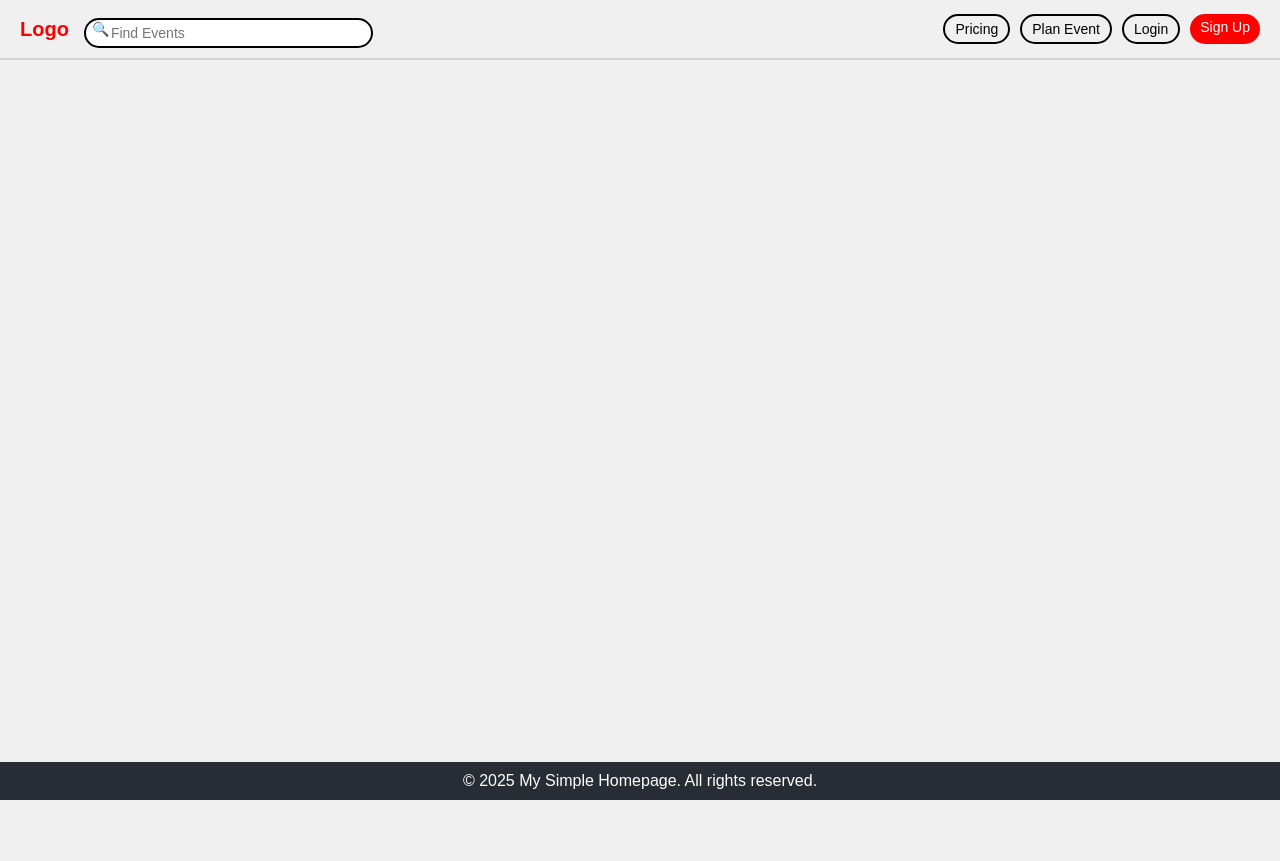
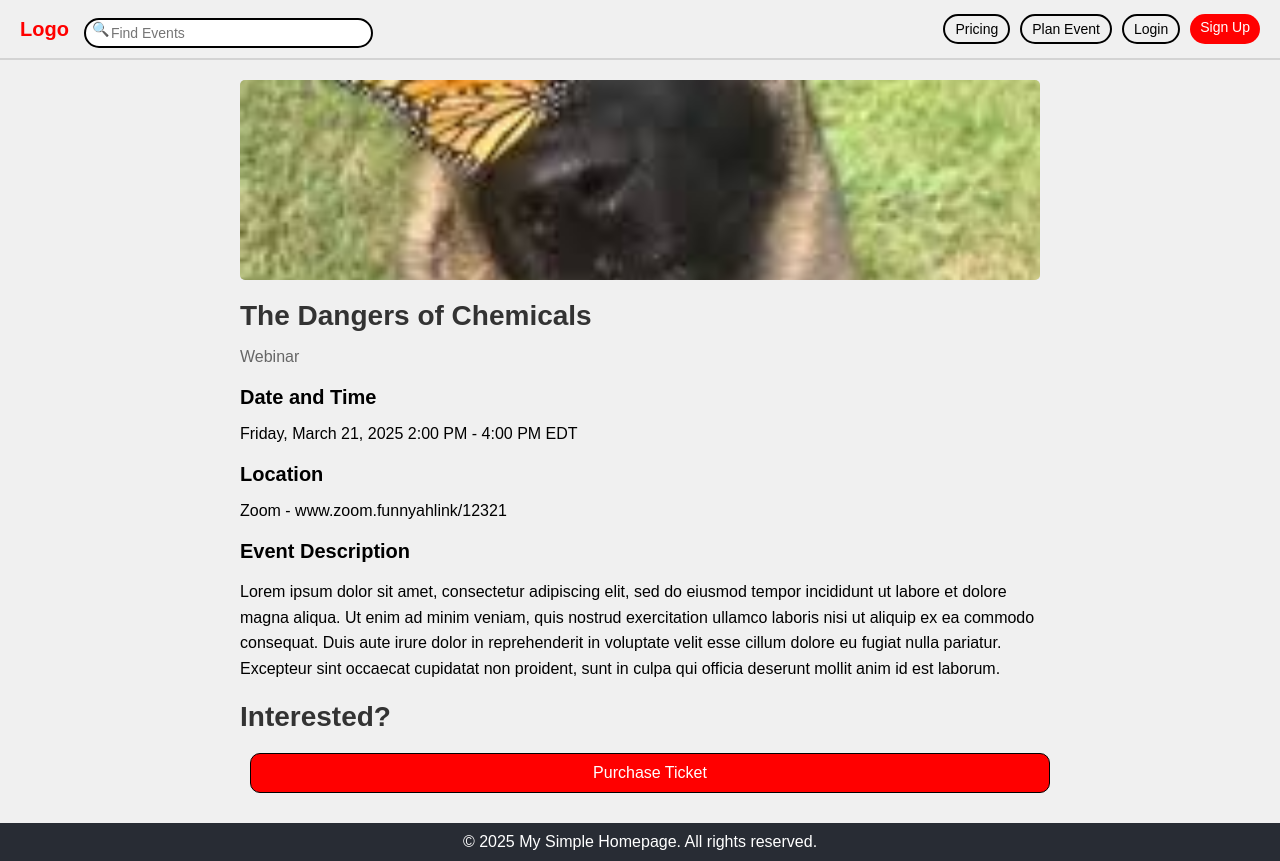
Before and after one commit to Atai-Askarov/soen-343, a React (Create React App) app in the folder frontend/sees-react/: page /Event/1 in a window 1280 px wide. Before the commit the page ends 800 px from the top, so only its background shows below. Built offline with nearby package versions, Linux system fonts and the light colour scheme.

Commit message:
Event pages where users can buy a ticket (ticket func not implemented yet

```diff
--- a/frontend/sees-react/src/App.jsx
+++ b/frontend/sees-react/src/App.jsx
@@ -9,6 +9,7 @@ import Home from "./pages/Home";
 import Signup from "./pages/signup";
 import CreateEvent from "./pages/createEvent";
 import Dashboard from "./pages/orgDashboard";
+import Event from "./pages/eventPage";
 
 const App = () => {
   return (
@@ -23,6 +24,7 @@ const App = () => {
               <Route path="/signup" element={<Signup />} />
               <Route path="/createEvent" element={<CreateEvent />} />
               <Route path="/Dashboard" element={<Dashboard />} />
+              <Route path="/Event/:id" element={<Event />} />
             </Routes>
           </main>
           <Footer />
--- /dev/null
+++ b/frontend/sees-react/src/pages/css/eventPage.css
@@ -0,0 +1,92 @@
+.event-container {
+  max-width: 800px;
+  margin: 0 auto;
+  padding: 20px;
+  font-family: Arial, sans-serif;
+}
+
+/* Event Thumbnail */
+.event-thumbnail {
+  width: 100%;
+  height: 200px;
+  background-color: #e0e0e0;
+  display: flex;
+  align-items: center;
+  justify-content: center;
+  margin-bottom: 20px;
+  border-radius: 5px;
+}
+
+.event-thumbnail img {
+  width: 100%;
+  height: 100%;
+  object-fit: cover;
+  border-radius: 5px;
+}
+
+.thumbnail-placeholder {
+  text-align: center;
+  color: #666;
+  font-style: italic;
+}
+
+/* Event Name */
+.event-name {
+  font-size: 28px;
+  font-weight: bold;
+  margin-bottom: 10px;
+  text-align: left;
+}
+
+/* Short Description */
+.event-type {
+  font-size: 16px;
+  color: #666;
+  margin-bottom: 20px;
+  text-align: left;
+}
+
+/* Section Headers */
+.event-section-header {
+  font-size: 20px;
+  font-weight: bold;
+  margin-top: 20px;
+  margin-bottom: 10px;
+  text-align: left;
+}
+
+/* Date, Location, Description */
+.event-date,
+.event-location,
+.event-description {
+  font-size: 16px;
+  margin-bottom: 20px;
+  text-align: left;
+}
+
+.event-description {
+  line-height: 1.6;
+}
+
+/* Purchase Ticket Button */
+.purchase-ticket-button {
+  background-color: #ff4d4d;
+  color: white;
+  padding: 10px 20px;
+  border: none;
+  border-radius: 5px;
+  cursor: pointer;
+  font-size: 16px;
+  margin-top: 20px;
+}
+
+.purchase-ticket-button:hover {
+  background-color: #e60000;
+}
+
+/* Error Message */
+.error-message {
+  color: red;
+  text-align: center;
+  margin: 20px 0;
+}
--- /dev/null
+++ b/frontend/sees-react/src/pages/eventPage.jsx
@@ -0,0 +1,125 @@
+// src/pages/eventPage.jsx
+import React, { useState, useEffect } from "react";
+import { useParams } from "react-router-dom";
+import axios from "axios";
+import Button from "../components/Button";
+import "./css/eventPage.css";
+
+// Sample event data (for testing purposes) view samples by going to http://localhost:3000/Event/(number)
+const sampleEvents = [
+  {
+    id: "1",
+    name: "The Dangers of Chemicals",
+    type: "Webinar",
+    date: "Friday, March 21, 2025 2:00 PM - 4:00 PM EDT", // Possible to switch to Date object
+    location: "Zoom - www.zoom.funnyahlink/12321",
+    description:
+      "Lorem ipsum dolor sit amet, consectetur adipiscing elit, sed do eiusmod tempor incididunt ut labore et dolore magna aliqua. Ut enim ad minim veniam, quis nostrud exercitation ullamco laboris nisi ut aliquip ex ea commodo consequat. Duis aute irure dolor in reprehenderit in voluptate velit esse cillum dolore eu fugiat nulla pariatur. Excepteur sint occaecat cupidatat non proident, sunt in culpa qui officia deserunt mollit anim id est laborum.",
+    image: null, // No image
+  },
+  {
+    id: "2",
+    name: "GinaCody Event Management Conference",
+    type: "Conference",
+    date: "Saturday, April 10, 2025 9:00 AM - 5:00 PM EDT", // Possible to switch to Date object
+    location: "In-Person - 123 Main St, City",
+    description:
+      "A conference about event planning best practices. Join us for a full day of learning and networking with industry experts. Topics include event marketing, logistics, and attendee engagement strategies.",
+    image: null, // No image to test the placeholder
+  },
+];
+
+// const Event = () => {
+//   const { id } = useParams(); // Get the event ID from the URL
+//   const [event, setEvent] = useState(null);
+//   const [error, setError] = useState('');
+
+//   // Fetch the event data when the component mounts
+//   useEffect(() => {
+//     const fetchEvent = async () => {
+//       try {
+//         const response = await axios.get(`http://localhost:5050/api/events/${id}`, { // Get the event data from the API, change port to backend one
+//           withCredentials: true, // Include cookies for authentication
+//         });
+//         setEvent(response.data);
+//       } catch (err) {
+//         setError(err.response?.data?.message || 'Failed to load event. Please try again.');
+//       }
+//     };
+
+//     fetchEvent();
+//   }, [id]);
+
+const Event = () => {
+  //Placeholder function using sample events
+  const { id } = useParams(); // Get the event ID from the URL
+
+  // Find the event with the matching ID
+  const event = sampleEvents.find((e) => e.id === id);
+
+  // Handle ticket purchase (placeholder for now)
+  const handlePurchaseTicket = () => {
+    alert("Ticket purchase functionality coming soon!");
+  };
+
+  // If no event is found, display an error message
+  if (!event) {
+    return <div className="error-message">Event not found.</div>;
+  }
+
+  // Handle ticket purchase (placeholder for now)
+  //   const handlePurchaseTicket = () => {
+  //     alert('Ticket purchase functionality coming soon!');
+  //   };
+
+  //   if (error) {
+  //     return <div className="error-message">{error}</div>;
+  //   }
+
+  //   if (!event) {
+  //     return <div>Loading event...</div>;
+  //   }
+
+  return (
+    <div className="event-container">
+      {/* Event Thumbnail */}
+      <div className="event-thumbnail">
+        <img
+          src={event.image || "/images/default.jpg"} // Use the event image if available, otherwise use the default image
+          alt={event.image ? event.name : "Default event thumbnail"}
+        />
+      </div>
+
+      {/* Event Name */}
+      <h1 className="event-name">{event.name}</h1>
+
+      {/* Short Description (Type) */}
+      <p className="event-type"> {event.type} </p>
+
+      {/* Date and Time */}
+      <h2 className="event-section-header">Date and Time</h2>
+      <p className="event-date">{event.date}</p>
+
+      {/* Location */}
+      <h2 className="event-section-header">Location</h2>
+      <p className="event-location">{event.location}</p>
+
+      {/* Event Description */}
+      <h2 className="event-section-header">Event Description</h2>
+      <p className="event-description">{event.description}</p>
+
+      <h1 className="event-name">Interested?</h1>
+
+      {/* Purchase Ticket Button */}
+      <Button
+        type="button"
+        className="purchase-ticket-button"
+        onClick={handlePurchaseTicket}
+      >
+        Purchase Ticket
+      </Button>
+    </div>
+  );
+};
+
+export default Event;
--- a/frontend/sees-react/src/pages/orgDashboard.jsx
+++ b/frontend/sees-react/src/pages/orgDashboard.jsx
@@ -1,7 +1,7 @@
 // src/pages/Dashboard.jsx
 import React, { useState } from "react";
 import "./css/orgDashboard.css";
-import Button from "../components/Button";
+import Button from "../components/Button.jsx";
 
 const Dashboard = () => {
   const [events, setEvents] = useState([
```
Also changed, not shown: frontend/sees-react/public/images/default.jpg (added).
